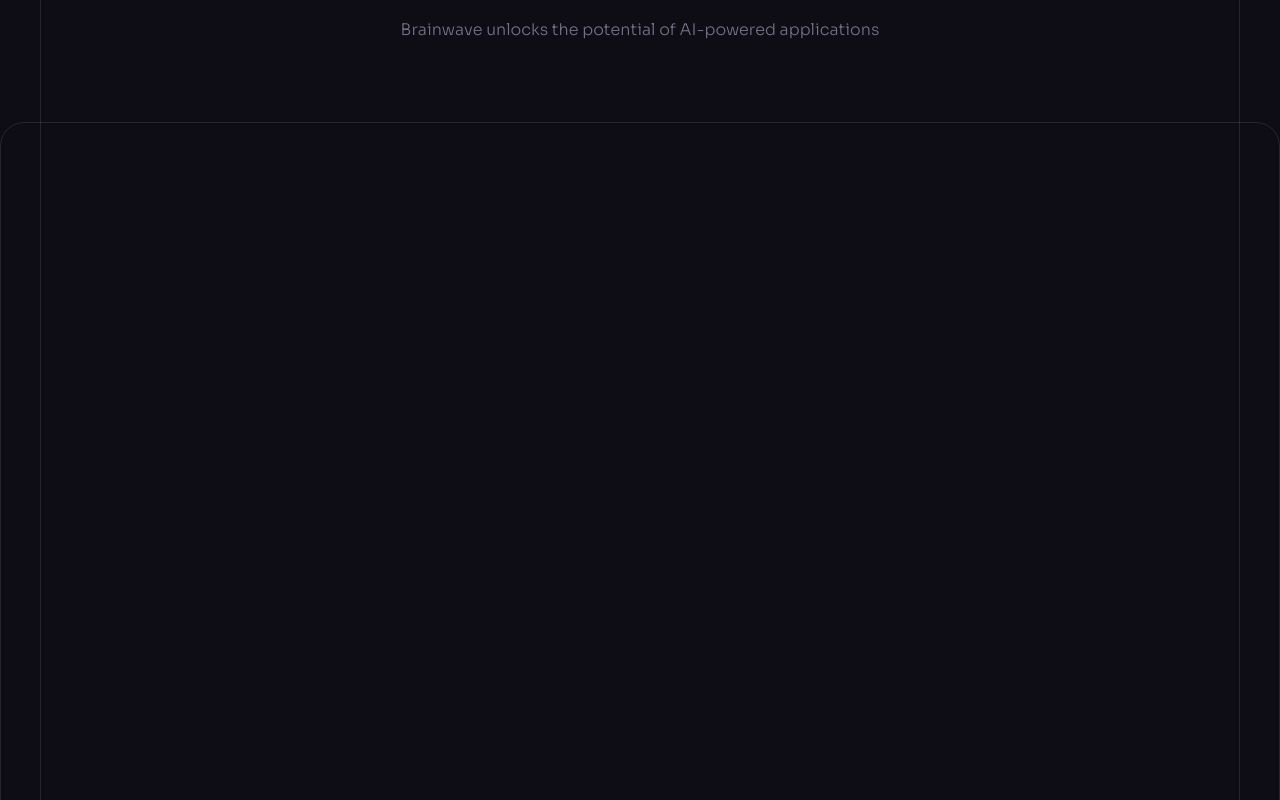
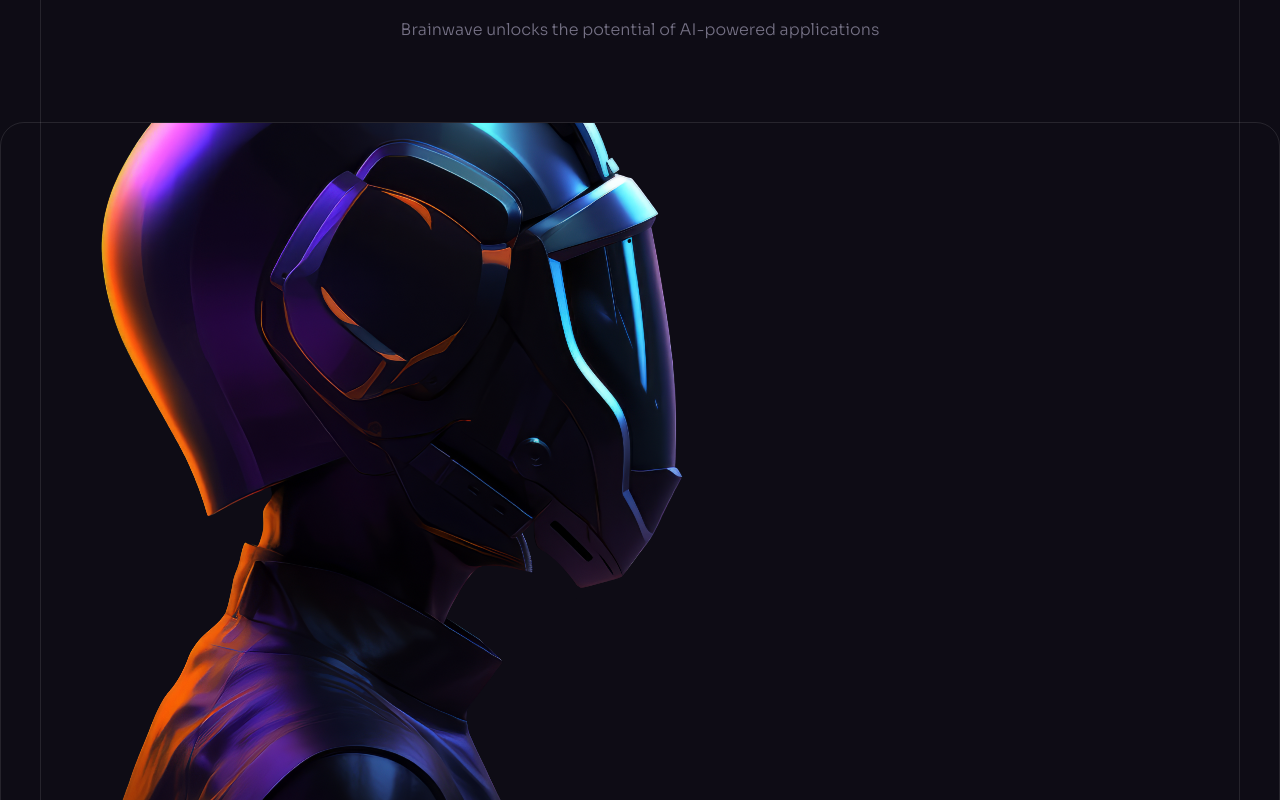
Before and after one commit to mbelmontes7/brainwave, a React (Vite) app: page / in a window 1280 px wide. Shown: the part 3920-4720 px from the top of the page. Built offline with nearby package versions, Linux system fonts and the light colour scheme.

Commit message:
added an image to the services section and syle the image as well

```diff
--- a/src/components/Services.jsx
+++ b/src/components/Services.jsx
@@ -1,5 +1,6 @@
 import Section from "./Section"
 import Heading from "./Heading"
+import { service1, service2, service3, check } from "../assets";
 
 const Services = () =>
 {
@@ -14,8 +15,16 @@
                     */}
             <div className="relative">
                 <div className="relative z-1 flex items-center h-[39rem] mb-5 p-8 border border-n-1/10 rounded-3xl overflow-hidden lg:p-20 xl:h-[46rem]">
+                    <div className="absolute top-0 left-0 w-full h-full pointer-events-none md:w-3/5 xl:w-auto">
 
-
+                        <img
+                            className="w-full h-full object-cover md:object-right"
+                            width={800}
+                            alt="Smartest AI"
+                            height={730}
+                            src={service1}
+                        />
+                    </div>
                 </div>
             </div>
 
```
